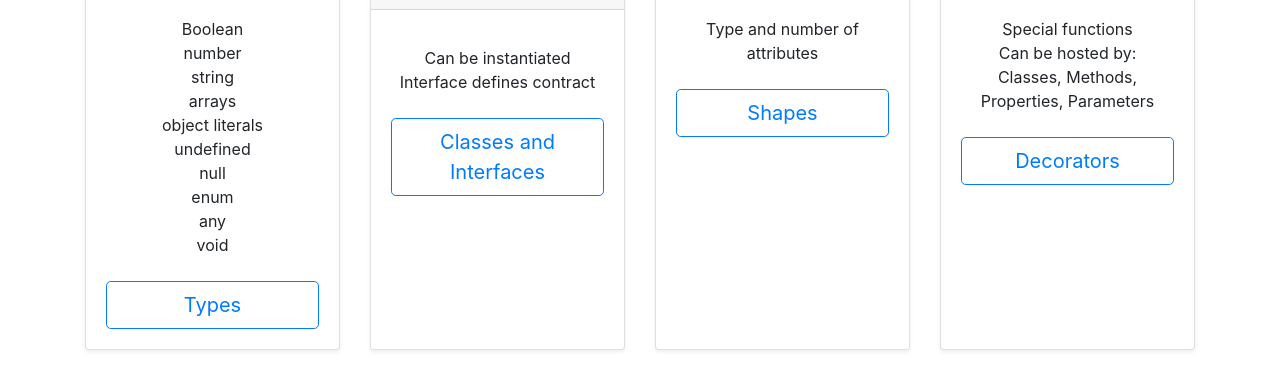
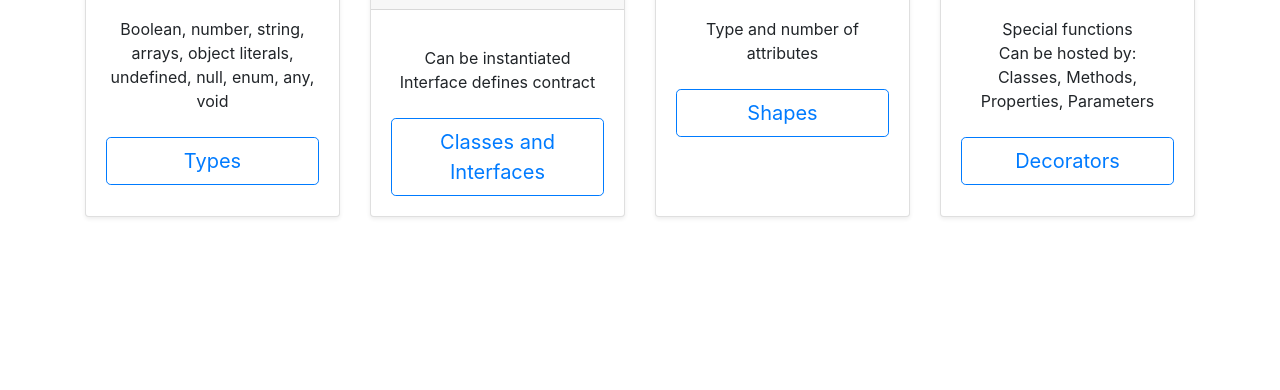
Before and after one commit to davembrownx/TypeScript-Primer, a plain HTML site: page index.html in a window 1280 px wide. Shown: the part 74-464 px from the top of the page. Drawn offline with nearby package versions, Linux system fonts and the light colour scheme.

Commit message:
changes to Types list

```diff
--- a/index.html
+++ b/index.html
@@ -16,16 +16,7 @@
             </div>
             <div class="card-body">
                 <ul class="list-unstyled mt-3 mb-4">
-                <li>Boolean</li>
-                <li>number</li>
-                <li>string</li>
-                <li>arrays</li>
-                <li>object literals</li>
-                <li>undefined</li>
-                <li>null</li>
-                <li>enum</li>
-                <li>any</li>
-                <li>void</li>
+                <li>Boolean, number, string, arrays, object literals, undefined, null, enum, any, void</li>
               </ul>
               <a class="btn btn-lg btn-block btn-outline-primary" href="./Types.html">Types</a>
             </div>
```
